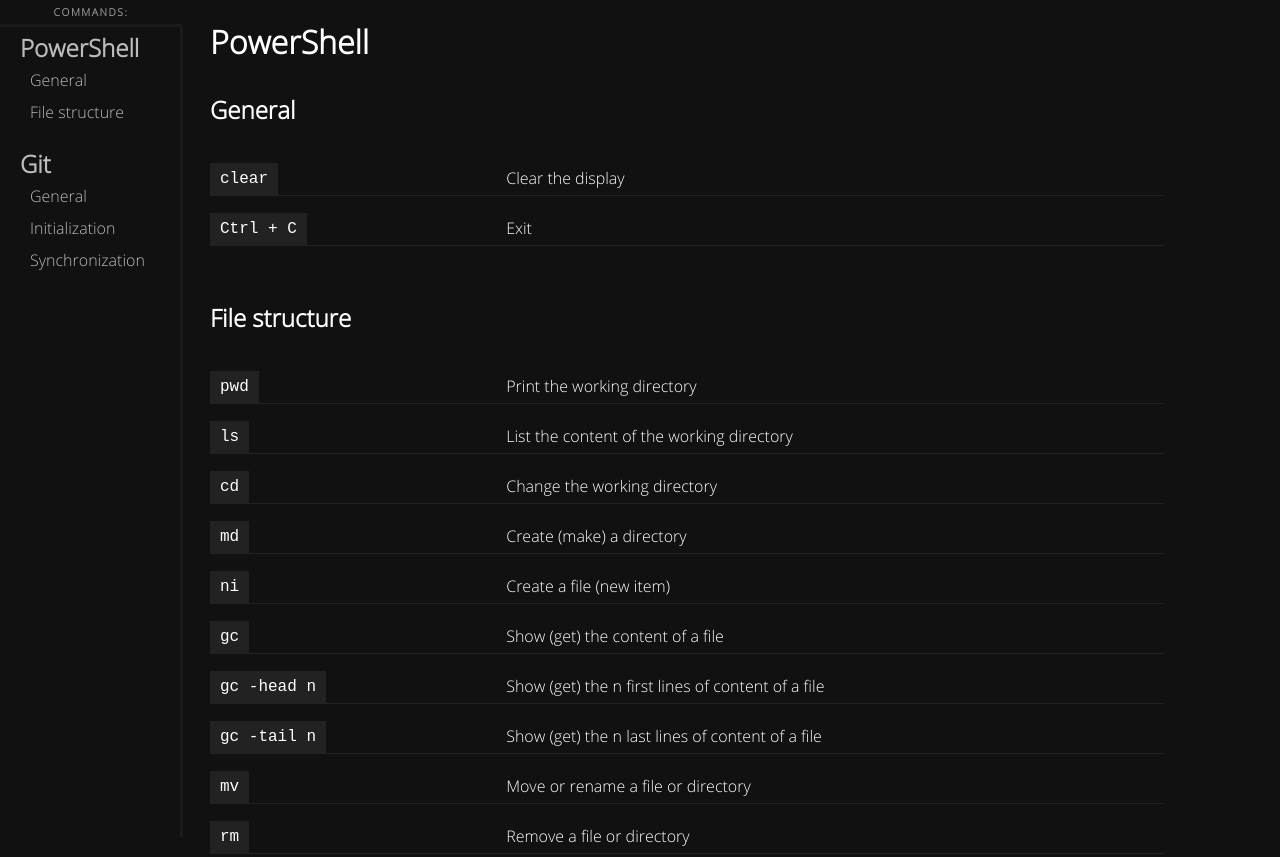
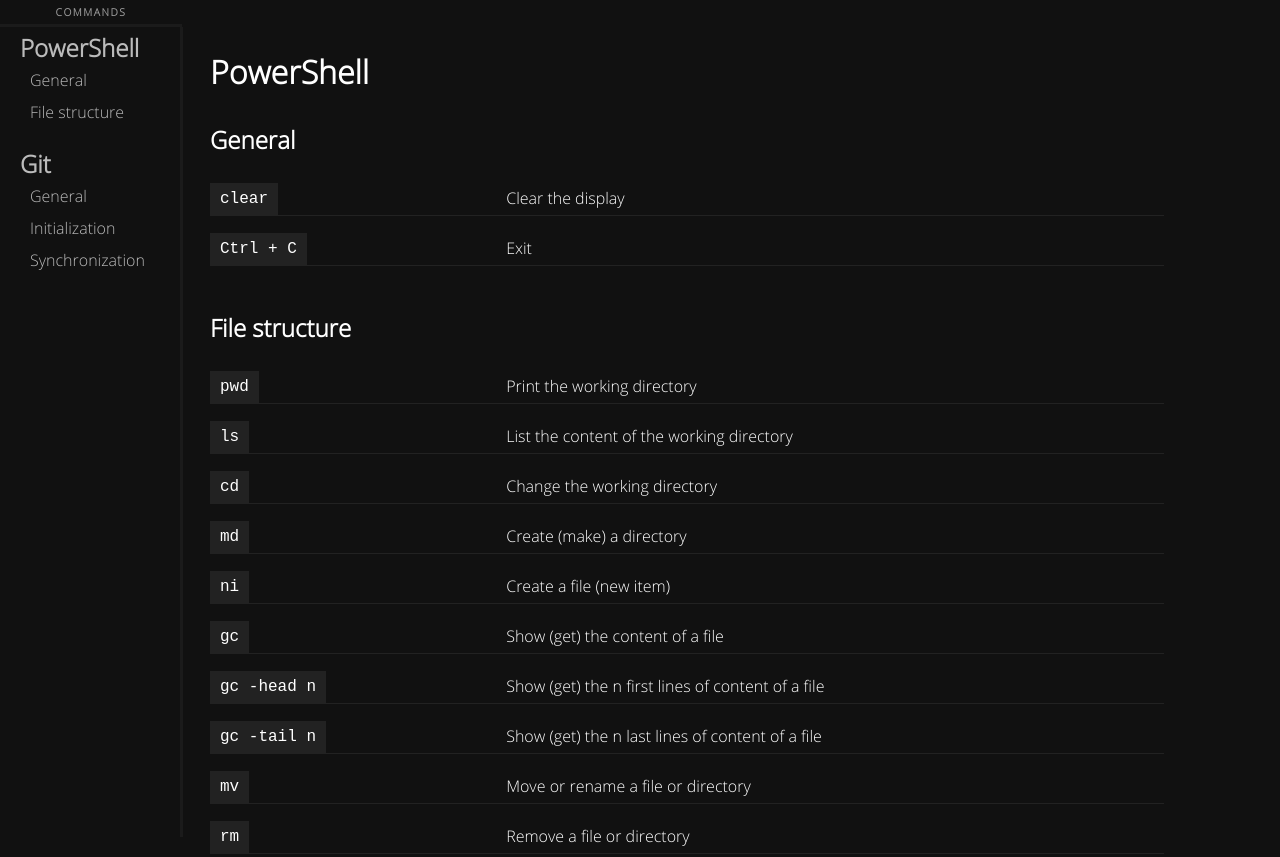
Before and after one commit to timsch3/CommandsCheatSheet, a plain HTML site: page index.html in a window 1280 px wide. Shown: the top 857 px of the page. Drawn offline with Linux system fonts and the light colour scheme; a web font is replaced by a local one.

Commit message:
cleaned up layout css

```diff
--- a/assets/css/style.css
+++ b/assets/css/style.css
@@ -71,16 +71,14 @@ main {
     margin-left: 200px;
 }
 h1 {
-    padding-bottom: 30px;
-}
-h2 {
-    padding-bottom: 20px;
+    padding: 30px 0;
 }
 table {
     min-width: 90%;
     border-spacing: 0 10px;
     line-height: 2em;
     border-spacing: 0 15px;
+    margin: 10px 0 30px 0;
 }
 tr td:first-of-type {
     width: 30%;
@@ -98,9 +96,6 @@ code {
     white-space: nowrap;
     background-color: #222;
 }
-div { /* Only acts as a spacer */
-    padding-top: 40px;
-}
 /* ---------- Custom scrollbar */
 ::-webkit-scrollbar {
     width: 10px;
--- a/index.html
+++ b/index.html
@@ -22,7 +22,7 @@
 -->
     <!-- ==================== NAVIGATION -->
     <nav>
-        <p>COMMANDS:</p>
+        <p>COMMANDS</p>
         <div>
             <ul>
             <li>
@@ -78,7 +78,6 @@
                 </td>
             </tr>
         </table>
-        <div></div>
         <!-- ---------- Sub-category: File structure -->
         <h2 id="p_filestructure">
             File structure
@@ -242,7 +241,6 @@
                 </td>
             </tr>
         </table>
-        <div></div>
     </main>
 </body>
 <!-- Empty entry for copy & paste:
```
